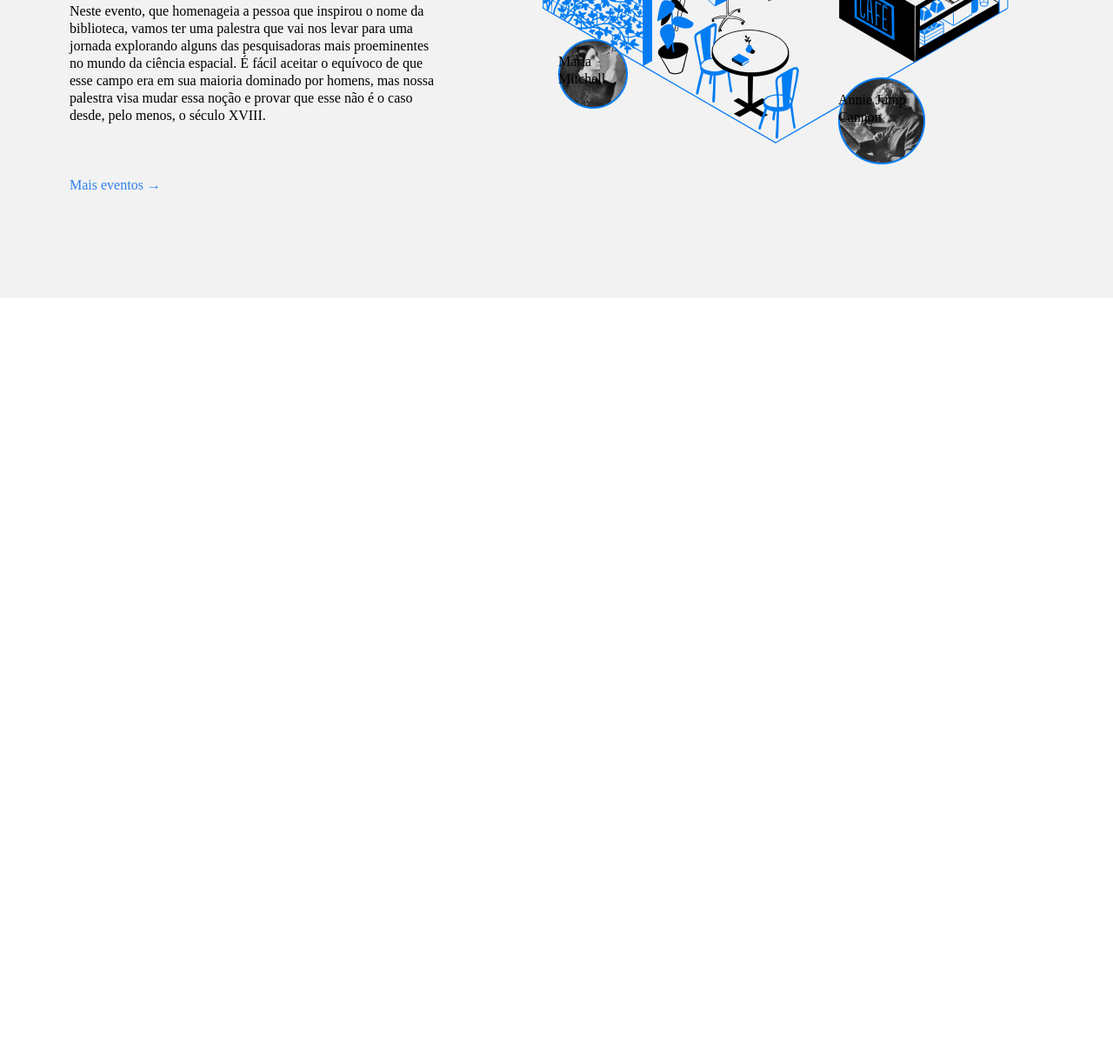
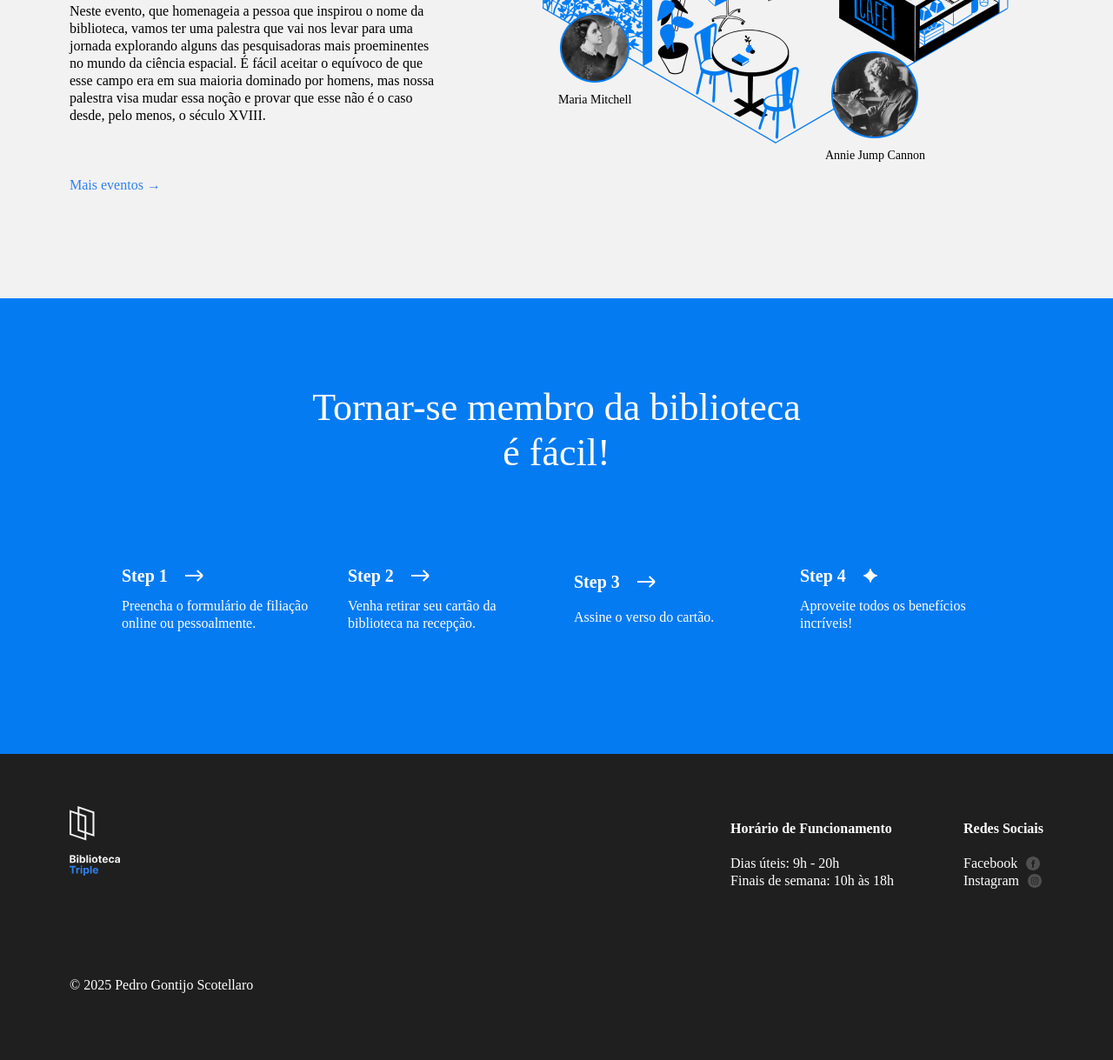
Before and after one commit to Scot1995/web_project_library_pt, a plain HTML site: page index.html in a window 1280 px wide. Shown: the part 2575-3794 px from the top of the page at 87% size. Before the commit the page ends 2918 px from the top, so only its background shows below. Drawn offline with Linux system fonts and the light colour scheme.

Commit message:
Nova Atualização do projeto

```diff
--- a/index.html
+++ b/index.html
@@ -26,10 +26,10 @@
               <a href="#events" class="nav__link">Eventos</a>
             </li>
             <li>
-              <a class="nav__link">Seja um membro</a>
+              <a href="#membership" class="nav__link">Seja um membro</a>
             </li>
             <li>
-              <a class="nav__link">Contatos</a>
+              <a href="#footer" class="nav__link">Contatos</a>
             </li>
           </ul>
         </nav>
@@ -53,7 +53,6 @@
           <p class="header__address">Triple Peaks, 200 Success Avenue</p>
         </div>
       </header>
-
       <main class="content">
         <section class="staff" id="staff">
           <h2 class="staff__title">Escolhas da Equipe</h2>
@@ -74,7 +73,6 @@
                 </p>
               </div>
             </li>
-
             <li class="card">
               <div class="card__content">
                 <h3 class="card__title">
@@ -111,7 +109,6 @@
                 <p class="card__footer">Steve McConnell</p>
               </div>
             </li>
-
             <li class="card">
               <div class="card__content">
                 <h3 class="card__title">
@@ -170,48 +167,145 @@
           <div class="events__cover">
             <img src="./images/cafe.png" alt="cafe" class="events__image" />
             <div class="person person_name_feynman">
-              <p class="person person_caption">Joan Feynman</p>
+              <p class="person__caption">Joan Feynman</p>
               <img
-                class="person__image person__image_size_l"
                 src="./images/person_feynman.png"
                 alt="Joan"
+                class="person__image person__image_size_l"
               />
             </div>
             <div class="person person_name_burbidge">
-              <p class="person person_caption">Margaret Burbidge</p>
+              <p class="person__caption">Margaret Burbidge</p>
               <img
+                src="./images/person_burbidge.png"
+                alt="Margaret"
                 class="person__image person__image_size_m"
-                alt="Margaret"
-                src="./images/person_burbidge.png"
               />
             </div>
             <div class="person person_name_tarter">
-              <p class="person person_caption">Jill Tarter</p>
+              <p class="person__caption">Jill Tarter</p>
               <img
+                src="./images/person_tarter.png"
+                alt="Jill"
                 class="person__image person__image_size_m"
-                alt="Jill"
-                src="./images/person_tarter.png"
               />
             </div>
             <div class="person person_name_mitchell">
               <img
+                src="./images/person_mitchell.png"
+                alt="Maria"
                 class="person__image person__image_size_s"
-                alt="Maria"
-                src="./images/person_mitchell.png"
               />
-              <p class="person person_caption">Maria Mitchell</p>
+              <p class="person__caption">Maria Mitchell</p>
             </div>
             <div class="person person_name_cannon">
               <img
+                src="./images/person_cannon.png"
+                alt="Annie"
                 class="person__image person__image_size_m"
-                alt="Annie"
-                src="./images/person_cannon.png"
               />
-              <p class="person person_caption">Annie Jump Cannon</p>
+              <p class="person__caption">Annie Jump Cannon</p>
             </div>
           </div>
         </section>
+        <section class="membership" id="membership">
+          <h2 class="membership__title">
+            Tornar-se membro da biblioteca é fácil!
+          </h2>
+          <ul class="membership__steps">
+            <li class="step">
+              <h3 class="step__title">
+                Step 1
+                <img
+                  src="./images/icon_step_forward.svg"
+                  alt="icon forward"
+                  class="step__icon"
+                />
+              </h3>
+              <p class="step__description">
+                Preencha o formulário de filiação online ou pessoalmente.
+              </p>
+            </li>
+            <li class="step">
+              <h3 class="step__title">
+                Step 2
+                <img
+                  src="./images/icon_step_forward.svg"
+                  alt="icon forward"
+                  class="step__icon"
+                />
+              </h3>
+              <p class="step__description">
+                Venha retirar seu cartão da biblioteca na recepção.
+              </p>
+            </li>
+            <li class="step">
+              <h3 class="step__title">
+                Step 3
+                <img
+                  src="./images/icon_step_forward.svg"
+                  alt="icon forward"
+                  class="step__icon"
+                />
+              </h3>
+              <p class="step__description">Assine o verso do cartão.</p>
+            </li>
+            <li class="step">
+              <h3 class="step__title">
+                Step 4
+                <img
+                  src="./images/icon_step_finish.svg"
+                  alt="icon finish"
+                  class="step__icon"
+                />
+              </h3>
+              <p class="step__description">
+                Aproveite todos os benefícios incríveis!
+              </p>
+            </li>
+          </ul>
+        </section>
       </main>
+      <footer class="footer" id="footer">
+        <div class="footer__columns">
+          <div class="footer__column">
+            <img
+              src="./images/logo_white.svg"
+              alt="logo"
+              class="footer__logo"
+            />
+          </div>
+          <div class="footer__column footer__column_content_hours">
+            <h3 class="footer__column-heading">Horário de Funcionamento</h3>
+            <ul class="footer__list">
+              <li class="footer__list-item">Dias úteis: 9h - 20h</li>
+              <li class="footer__list-item">Finais de semana: 10h às 18h</li>
+            </ul>
+          </div>
+          <div class="footer__column footer__column_content_social">
+            <h3 class="footer__column-heading">Redes Sociais</h3>
+            <ul class="footer__list">
+              <li class="footer__list-item">
+                <a href="#" class="footer__column-link">
+                  Facebook<img
+                    src="./images/facebook_white.svg"
+                    alt="Facebook"
+                    class="footer__social-icon"
+                /></a>
+              </li>
+              <li class="footer__list-item">
+                <a href="#" class="footer__column-link">
+                  Instagram<img
+                    src="./images/instagram_white.svg"
+                    alt="Instagram"
+                    class="footer__social-icon"
+                /></a>
+              </li>
+            </ul>
+          </div>
+        </div>
+        <p class="footer__copyright">© 2025 Pedro Gontijo Scotellaro</p>
+      </footer>
     </div>
   </body>
 </html>
--- a/styles/style.css
+++ b/styles/style.css
@@ -291,3 +291,109 @@
   font-size: 14px;
   margin: 0;
 }
+.membership {
+  padding: 100px 0 140px;
+  background-color: #057bf2;
+  color: #ffffff;
+}
+
+.membership__title {
+  max-width: 574px;
+  margin: 0 auto;
+  text-align: center;
+  font-size: 44px;
+  font-weight: 500;
+  line-height: 52px;
+}
+
+.membership__steps {
+  list-style-type: none;
+  padding: 0;
+  margin: 100px 0 0;
+  display: flex;
+  justify-content: center;
+  gap: 40px;
+}
+
+.step {
+  display: flex;
+  justify-content: space-evenly;
+  flex-direction: column;
+  flex-wrap: wrap;
+  flex-basis: 220px;
+}
+
+.step__title {
+  margin: 0;
+  font-size: 20px;
+  line-height: 30px;
+  font-weight: 700;
+  display: flex;
+  align-items: center;
+}
+
+.step__icon {
+  margin-left: 20px;
+}
+
+.step__description {
+  margin: 10px 0 0;
+}
+
+.footer {
+  box-sizing: border-box;
+  background-color: #1f1f1f;
+  color: #fff;
+  padding: 60px 80px;
+}
+
+.footer__columns {
+  display: flex;
+}
+
+.footer__column_content_hours {
+  margin-left: auto;
+}
+
+.footer__column_content_social {
+  margin-left: 80px;
+}
+
+.footer__logo {
+  height: 80px;
+  width: 58px;
+}
+
+.footer__column-heading {
+  font-size: 16px;
+  margin-bottom: 20px;
+}
+
+.footer__list {
+  list-style-type: none;
+  padding: 0;
+  margin: 0;
+}
+
+.footer__list-item {
+  font-size: 16px;
+}
+
+.footer__column-link {
+  color: white;
+  text-decoration: none;
+  display: flex;
+  align-items: center;
+  column-gap: 10px;
+}
+
+.footer__social-icon {
+  width: 16px;
+  height: 16px;
+}
+
+.footer__copyright {
+  bottom: 60px;
+  left: 80px;
+  margin-top: 100px;
+}
```
